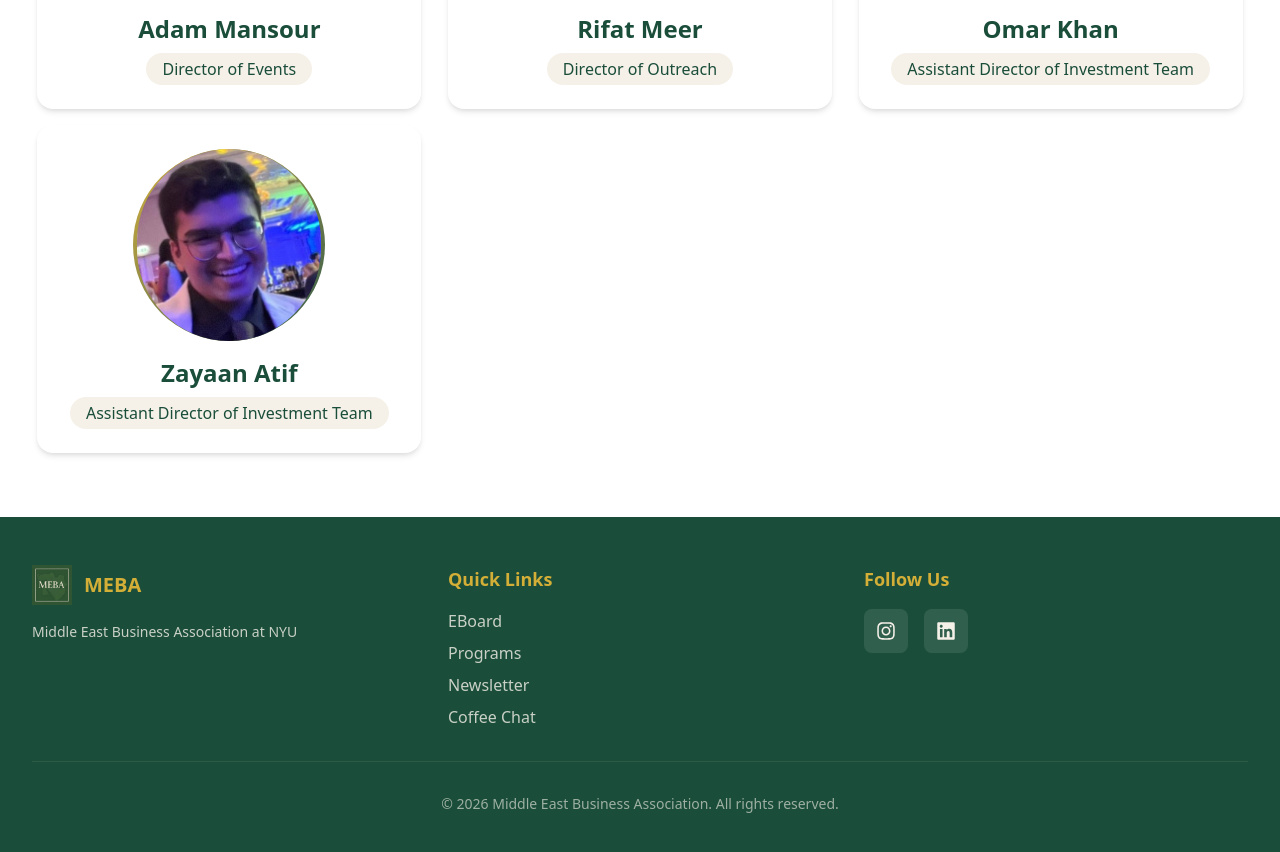
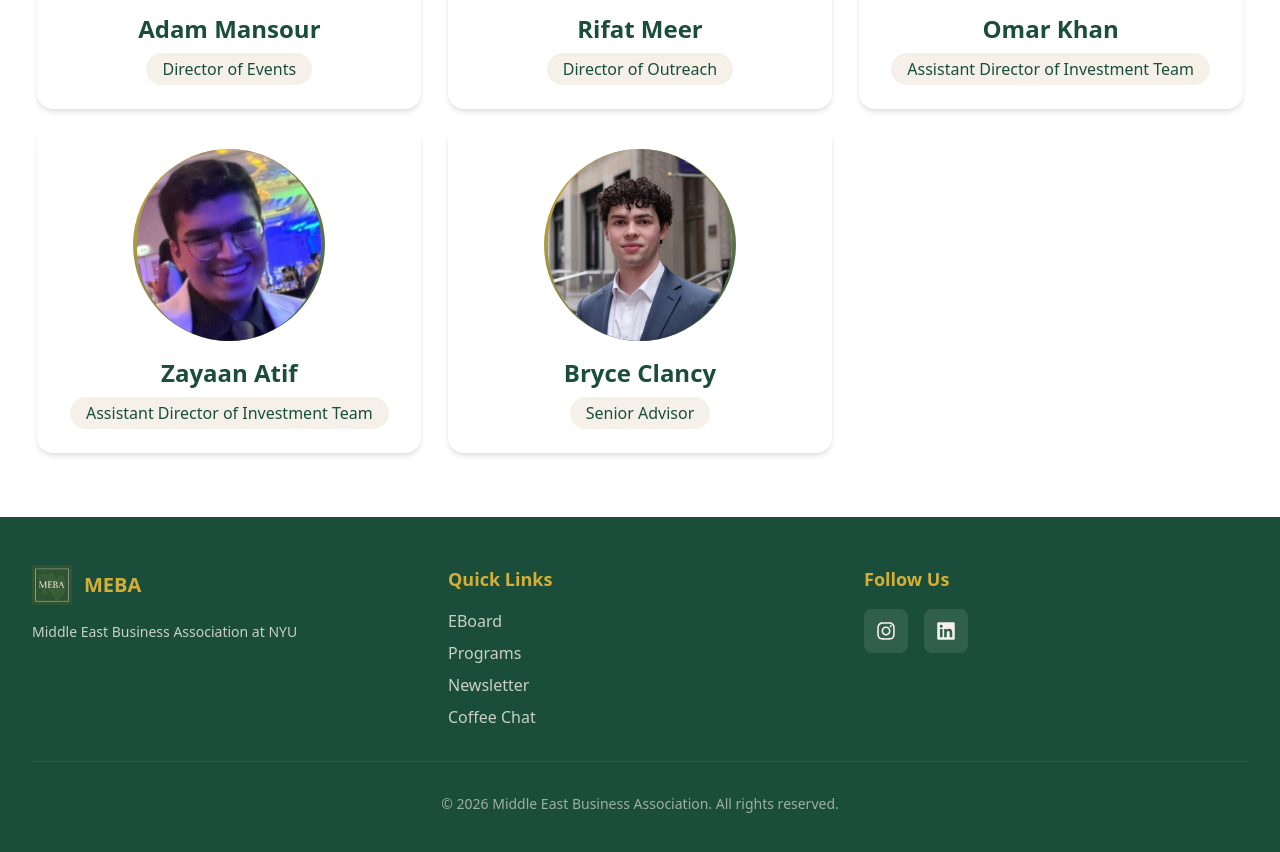
Before and after one commit to raihanzaman/meba-website, a Next.js app: page /eboard in a window 1280 px wide. Shown: the part 1840-2692 px from the top of the page. Built offline with nearby package versions, Linux system fonts and the light colour scheme.

Commit message:
eboard update

```diff
--- a/src/app/eboard/page.tsx
+++ b/src/app/eboard/page.tsx
@@ -96,6 +96,11 @@ export default function eboard() {
               title="Assistant Director of Investment Team"
               imageSrc="/Zayaan.jpg"
             />
+            <Card
+              name="Bryce Clancy"
+              title="Senior Advisor"
+              imageSrc="/Bryce.jpg"
+            />
           </div>
         </div>
       </section>
```
